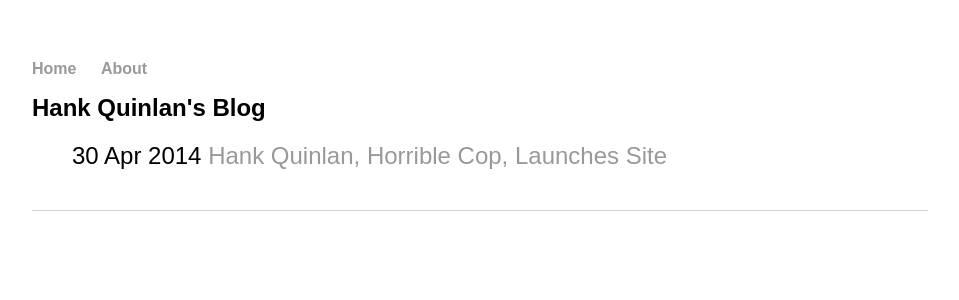
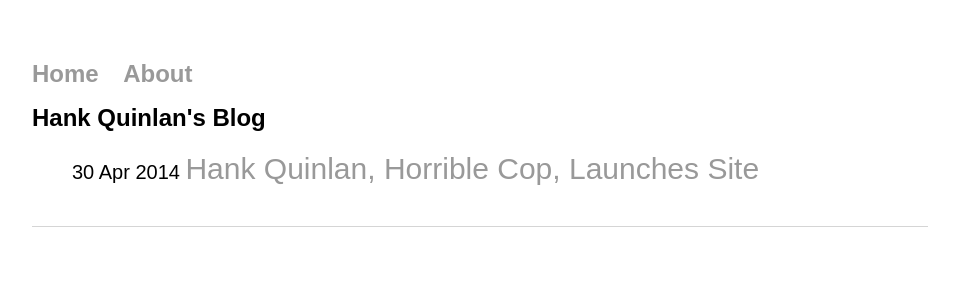
Before and after one commit to georgeball95/georgeball95.github.io, a Jekyll site: the page built from index.html, in a window 1280 px wide. Shown: the top 300 px of the page, without its empty margins (160-1119 px from the left). Built offline with Jekyll 4.4.1, drawn with Linux system fonts in a browser that asks for light colours.

Commit message:
Update main.css

```diff
--- a/css/main.css
+++ b/css/main.css
@@ -16,10 +16,12 @@ nav ul li, footer ul li {
 a {
     font-family:'Liberation Sans','Helvetica', 'Arial', 'Sans-Serif';
     text-decoration: none;
+    font-size: 1.5em;
     color: #999;
 }
 a:hover {
     font-family:'Liberation Sans','Helvetica', 'Arial', 'Sans-Serif';
+    font-size: 1.5em;
     text-decoration: underline;
 }
 h1 {
@@ -29,7 +31,7 @@ h1 {
 }
 p {
     font-family:'Liberation Sans','Helvetica', 'Arial', 'Sans-Serif';
-    font-size: 1.5em;
+    font-size: 1.25em;
     line-height: 1.4em;
     color: #333;
 }
@@ -42,7 +44,7 @@ footer {
 ul.posts {
     font-family:'Liberation Sans','Helvetica', 'Arial', 'Sans-Serif';
     margin: 20px auto 40px;
-    font-size: 1.5em;
+    font-size: 1.25em;
 }
 
 ul.posts li {
```
